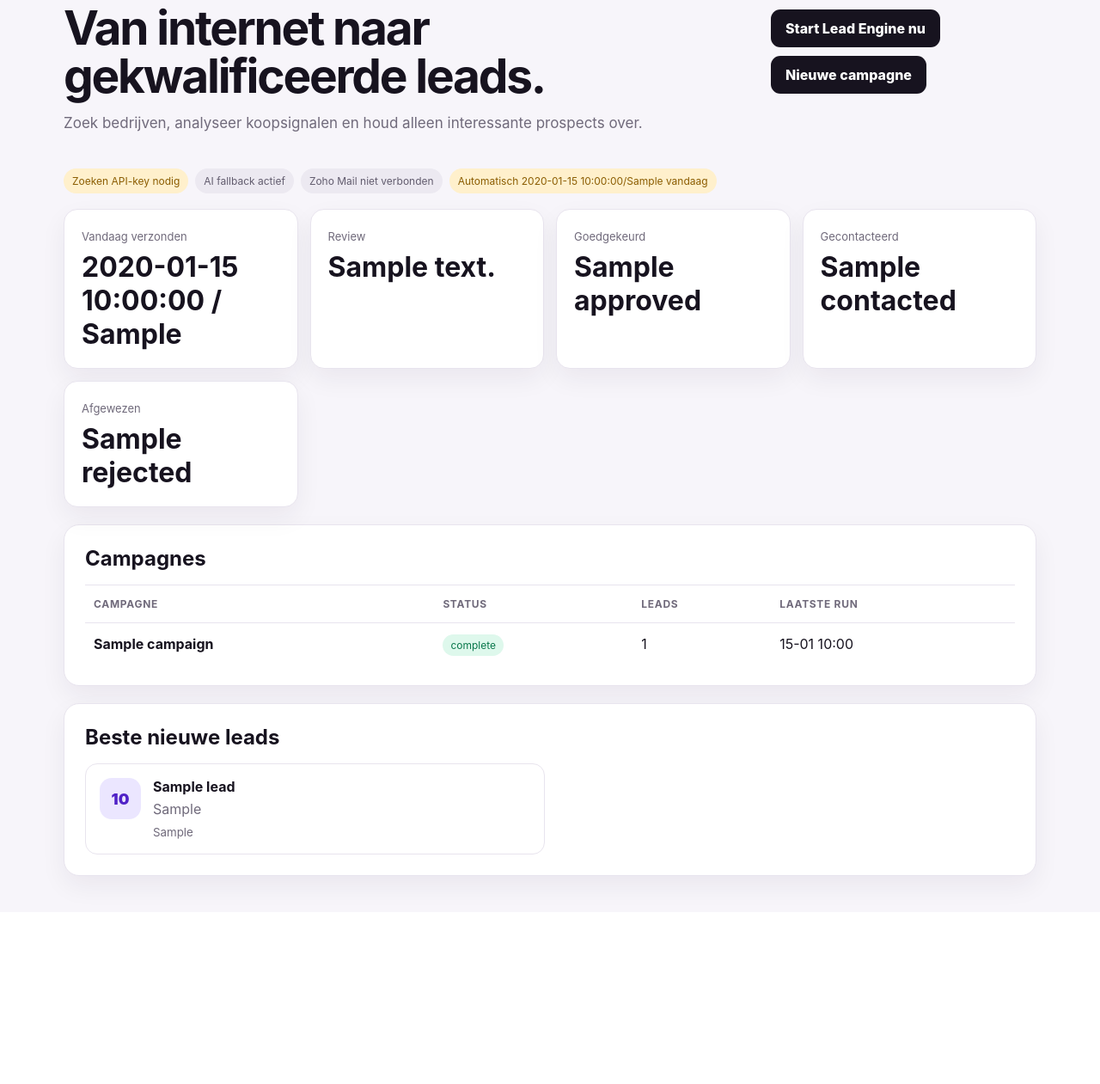
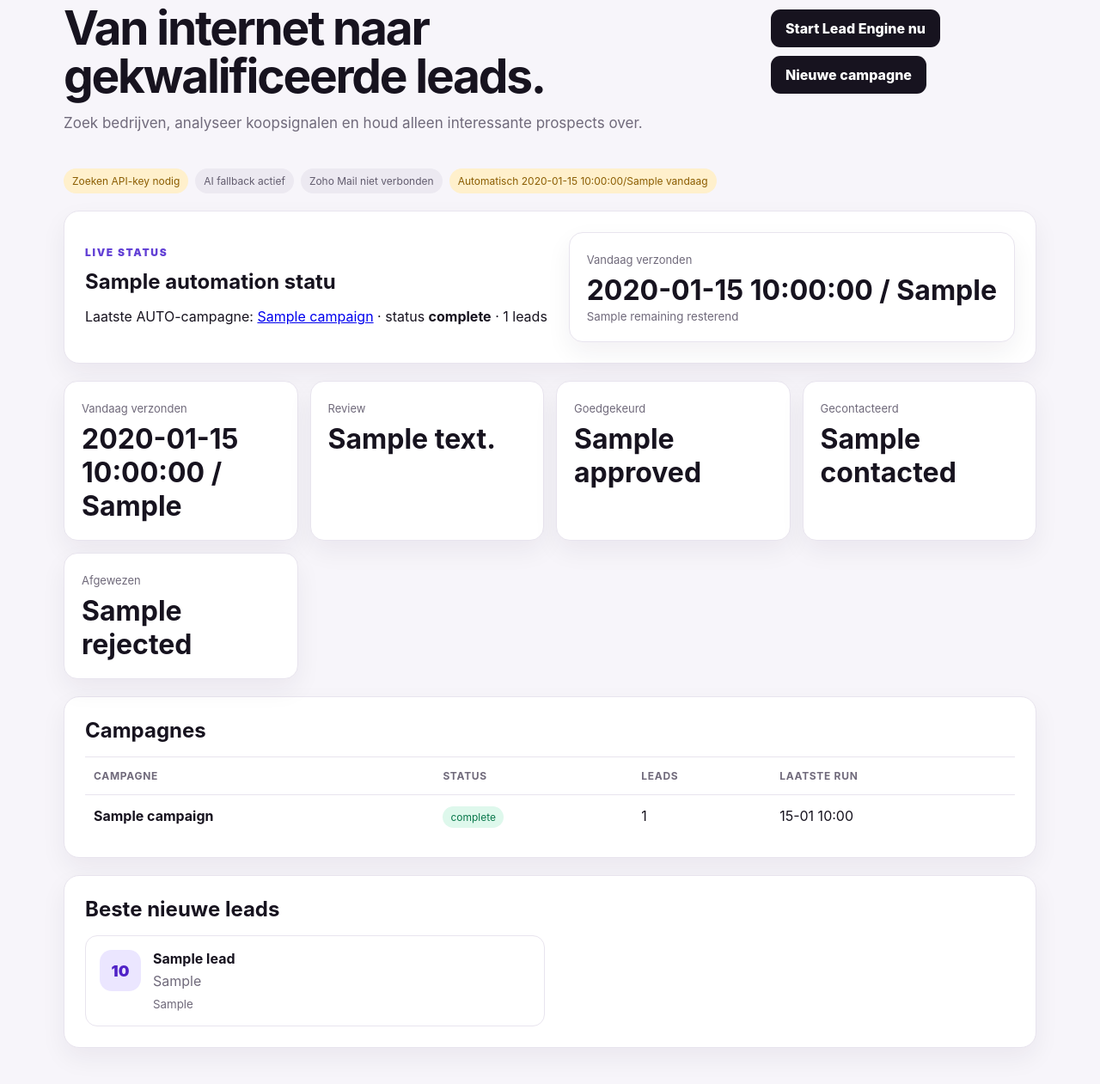
Before and after one commit to lanadjojo-prog/supermerch-leads, a FastAPI app: template app/templates/dashboard.html in a window 1280 px wide. Shown: the part 160-1421 px from the top of the page at 86% size. Before the commit the page ends 1203 px from the top, so only its background shows below. Run offline with FastAPI, Linux system fonts and the light colour scheme; the template is opened without the code that fills it: most values are stand-ins (such as "Sample title", 1, 10 or a date in 2020); some libraries are stand-ins or nearby versions.

Commit message:
Show live Lead Engine status on dashboard

```diff
--- a/app/templates/dashboard.html
+++ b/app/templates/dashboard.html
@@ -15,6 +15,28 @@
   <span class="{{ 'ok' if zoho_connected else 'muted' }}">Zoho Mail {{ 'verbonden' if zoho_connected else 'niet verbonden' }}</span>
   <span class="{{ 'ok' if sent_today < daily_target else 'warn' }}">Automatisch {{ sent_today }}/{{ daily_target }} vandaag</span>
 </div>
+<section class="panel" id="automation-status-panel">
+  <div class="panel-head">
+    <div>
+      <p class="eyebrow">LIVE STATUS</p>
+      <h2 id="automation-status-label">{{ automation_status.label }}</h2>
+      <p id="automation-status-detail">
+        {% if automation_status.campaign %}
+          Laatste AUTO-campagne: <a id="automation-campaign-link" href="/campaigns/{{ automation_status.campaign.id }}">{{ automation_status.campaign.name }}</a>
+          · status <strong id="automation-campaign-status">{{ automation_status.campaign.status }}</strong>
+          · <span id="automation-campaign-leads">{{ automation_status.campaign.lead_count }}</span> leads
+        {% else %}
+          Nog geen automatische campagne aangemaakt.
+        {% endif %}
+      </p>
+    </div>
+    <div class="stat">
+      <span>Vandaag verzonden</span>
+      <strong id="automation-sent-count">{{ automation_status.sent_today }} / {{ automation_status.daily_target }}</strong>
+      <small id="automation-remaining">{{ automation_status.remaining }} resterend</small>
+    </div>
+  </div>
+</section>
 {% if request.query_params.get('message') %}<div class="notice ok">{{ request.query_params.get('message') }}</div>{% endif %}
 {% if request.query_params.get('error') == '1' %}<div class="notice warn">{{ request.query_params.get('message') }}</div>{% endif %}
 <div class="stats">
@@ -55,4 +77,32 @@
 </tbody></table></div>{% else %}<div class="empty">Nog geen campagnes. Maak je eerste campagne aan.</div>{% endif %}</section>
 <section class="panel"><div class="panel-head"><h2>Beste nieuwe leads</h2></div>
 {% if top_leads %}<div class="cards">{% for lead in top_leads %}<a class="lead-card" href="/leads/{{ lead.id }}"><div class="score">{{ lead.score }}</div><div><strong>{{ lead.company_name }}</strong><p>{{ lead.lead_reason or 'Nog geen reden' }}</p><small>{{ lead.recommended_offer or '' }}</small></div></a>{% endfor %}</div>{% else %}<div class="empty">Nog geen leads klaar voor review.</div>{% endif %}</section>
+<script>
+async function refreshAutomationStatus() {
+  try {
+    const response = await fetch("/api/automation/status", {cache: "no-store"});
+    if (!response.ok) return;
+    const data = await response.json();
+    const label = document.getElementById("automation-status-label");
+    const sent = document.getElementById("automation-sent-count");
+    const remaining = document.getElementById("automation-remaining");
+    const detail = document.getElementById("automation-status-detail");
+    if (label) label.textContent = data.label;
+    if (sent) sent.textContent = data.sent_today + " / " + data.daily_target;
+    if (remaining) remaining.textContent = data.remaining + " resterend";
+    if (detail) {
+      if (data.campaign) {
+        detail.innerHTML =
+          'Laatste AUTO-campagne: <a href="/campaigns/' + data.campaign.id + '">' +
+          data.campaign.name + '</a> · status <strong>' + data.campaign.status +
+          '</strong> · ' + data.campaign.lead_count + ' leads';
+      } else {
+        detail.textContent = "Nog geen automatische campagne aangemaakt.";
+      }
+    }
+  } catch (e) {}
+}
+setInterval(refreshAutomationStatus, 5000);
+refreshAutomationStatus();
+</script>
 {% endblock %}
```
